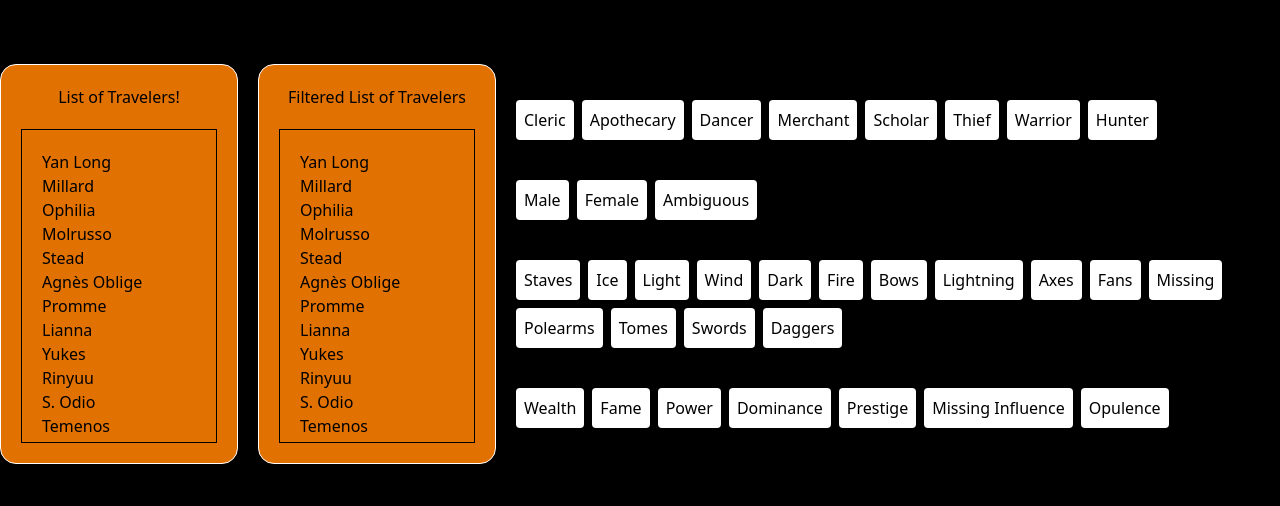
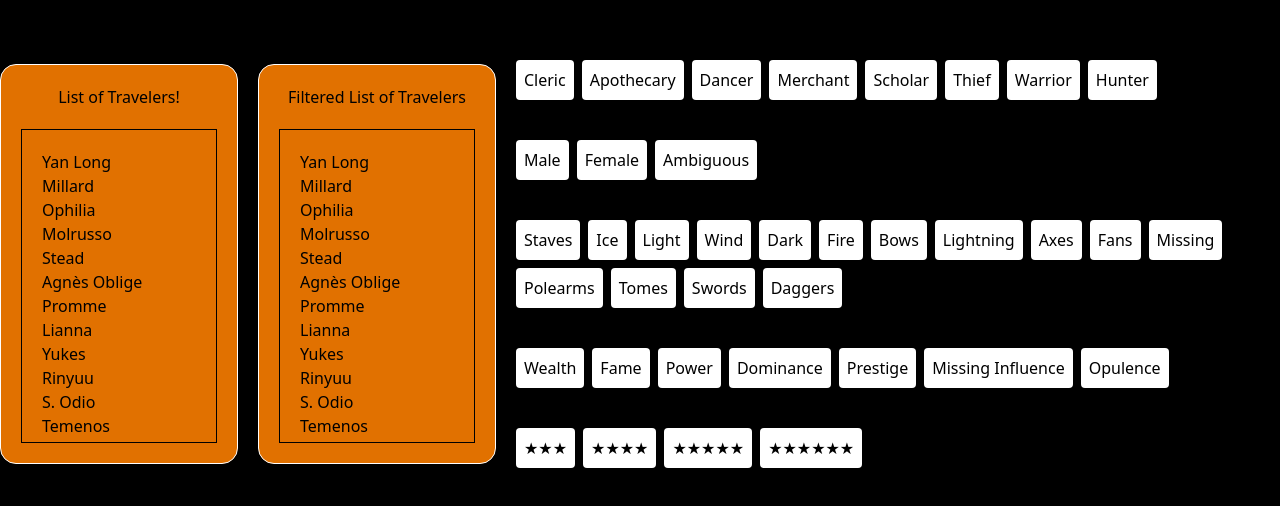
Before and after one commit to Kotesei/octopath-handbook, a React (Vite) app: page / in a window 1280 px wide. Shown: the part 136-642 px from the top of the page. Built offline with nearby package versions, Linux system fonts and the light colour scheme.

Commit message:
added a few functions to filter buttons

```diff
--- a/src/App.jsx
+++ b/src/App.jsx
@@ -1,4 +1,4 @@
-import { useState } from "react";
+import { useState, useEffect } from "react";
 import "./App.css";
 import TravelerList from "./components/TravelerList";
 import { travelers } from "./helpers/FilterCharacters";
@@ -10,24 +10,60 @@ export default function App() {
     gender: "",
     types: [],
     influence: "",
-    minrank: "",
-    maxrank: "",
+    rank: "",
   });
+  const [filteredTravelers, setFilteredTravelers] = useState(
+    travelers.filteredTravelers
+  );
 
   function applyFilters(value) {
-    console.log(value);
+    setFilters((prev) => {
+      if (travelers.jobs.includes(value)) return { ...prev, job: value };
+      if (travelers.genders.includes(value)) return { ...prev, gender: value };
+      if (travelers.influences.includes(value))
+        return { ...prev, influence: value };
+      if (travelers.ranks.includes(value)) return { ...prev, rank: value };
+
+      if (travelers.types.includes(value)) {
+        return {
+          ...prev,
+          types: prev.types.includes(value)
+            ? prev.types.filter((t) => t !== value)
+            : [...prev.types, value],
+        };
+      }
+
+      return prev;
+    });
   }
-  console.log(travelers);
+
+  useEffect(() => {
+    travelers.resetFilters();
+
+    if (filters.job) travelers.filterByJob(filters.job);
+    if (filters.gender) travelers.filterByGenders(filters.gender);
+    if (filters.influence) travelers.filterByInfluence(filters.influence);
+    if (filters.rank) travelers.filterByRank(filters.rank);
+    if (filters.types.length > 0) travelers.filterByType(...filters.types);
+
+    setFilteredTravelers([...travelers.filteredTravelers]);
+  }, [filters]);
 
   return (
     <div className="bg-black h-full w-full flex items-center gap-5 overflow-hidden">
       <TravelerList travelers={travelers.unsortedTravelers} />
-      <TravelerList travelers={travelers.filteredTravelers} filtered />
+      <TravelerList travelers={filteredTravelers} filtered />
       <div className="flex flex-col gap-10 w-200">
         <Filter triggerFilters={applyFilters} filter={travelers.jobs} />
         <Filter triggerFilters={applyFilters} filter={travelers.genders} />
         <Filter triggerFilters={applyFilters} filter={travelers.types} />
+
         <Filter triggerFilters={applyFilters} filter={travelers.influences} />
+
+        <Filter
+          triggerFilters={applyFilters}
+          filter={travelers.ranks.sort((a, b) => a.length - b.length)}
+        />
       </div>
     </div>
   );
```
